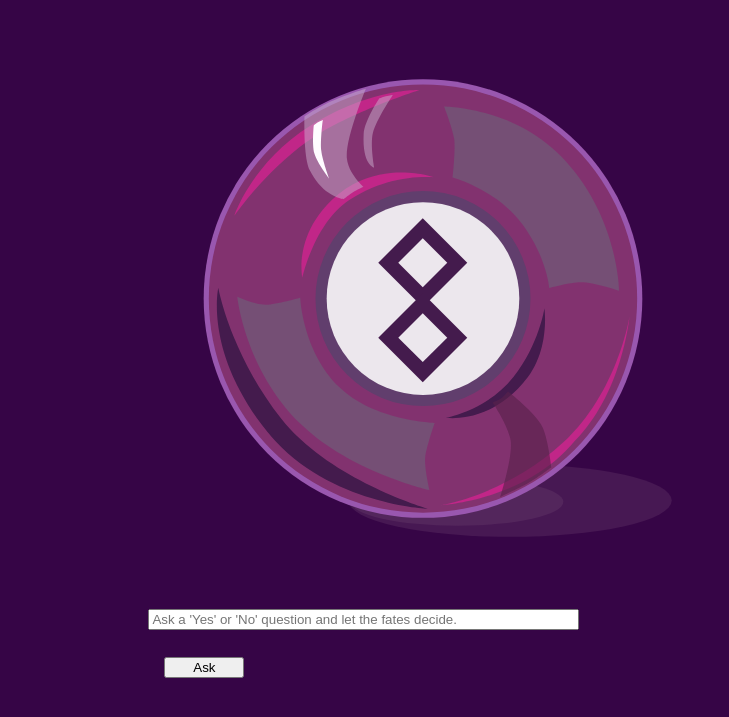
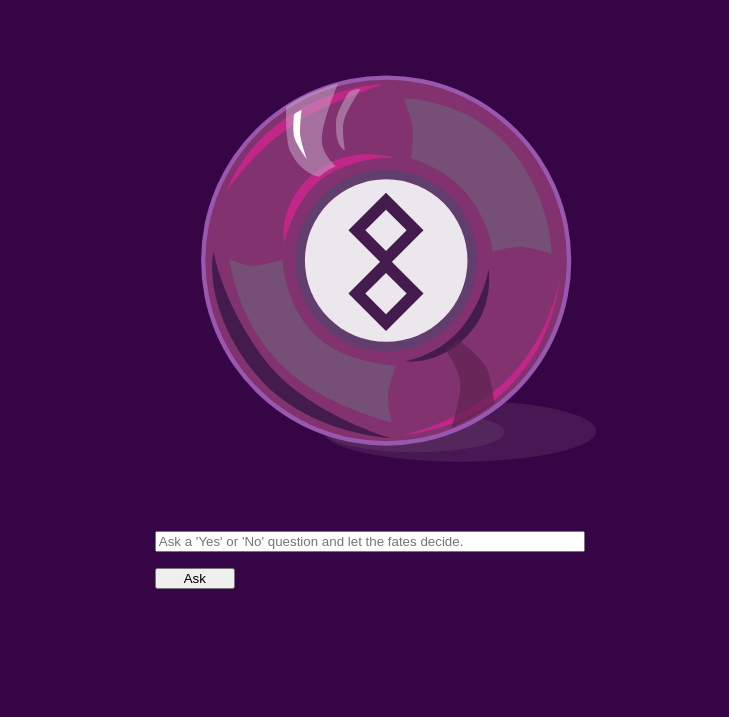
Before and after one commit to PrincessMooMoo/magic8ball, a plain HTML site: page index.html in a window 1280 px wide. Shown: the part 73-790 px from the top of the page, without its empty margins (274-1003 px from the left). Drawn offline with Linux system fonts and the light colour scheme.

Commit message:
made some changes to css
working on making elements disappear when the user clicks on "ask"

```diff
--- a/css/style.css
+++ b/css/style.css
@@ -23,7 +23,7 @@ body {
 }
 
 .form-layout {
-    width: 100%;
+    width: 33%;
     margin: auto;
     position: relative;
     flex-direction: column;
@@ -31,20 +31,23 @@ body {
 }
 
 .input-question {
-    width: 33%;
+    width: 100%;
     position: relative;
-    left: 33%;
 }
 
 .ask-button {
     width: 2.5rem;
     position: relative;
-    top: 1.5rem;
     font-weight: 500;
 }
-.front-ball {
+.image-position {
     position: relative;
     width: 33%;
     left: 36%;
     margin-bottom: 1rem;
 }
+
+.image-position img {
+    max-width: 100%;
+    height: auto;
+}
--- a/index.html
+++ b/index.html
@@ -8,20 +8,15 @@
 
 <body>
     <div class="title">
-        <h1>Questions? The Magic 8-Ball has answers.</h1>
+        <h1 class="header">Questions? The Magic 8-Ball has answers.</h1>
     </div>
-    <div class="front-ball" id=frontBall>
+    <!-- <div class="front-ball" id=frontBall>
         <img src="images/front.svg">
-    </div>
-    <div class="image-placeholder" id="answers">
-
+    </div> -->
+    <div id="answers" class="image-position">
+        <img src="images/front.svg" class="image">
     </div>
     <div class="form-layout">
-        <!-- <form class="invalid" onsubmit="onSubmit(event)" name="firstForm" action="">
-            <input type="checkbox" name="isActive">
-            <input type="text" name="myName" >
-            <input type="submit" text="submit">
-        </form> -->
         <form onsubmit="onSubmit(event)" name="firstForm" action="">
             <input type="text" placeholder="Ask a 'Yes' or 'No' question and let the fates decide." class="input-question" name="userInput">
             <input type="submit" value="Ask" class="ask-button">
--- a/js/magic8Ball.js
+++ b/js/magic8Ball.js
@@ -6,8 +6,13 @@ const imagesArray = ['back1.svg', 'back2.svg', 'back3.svg',
     'back16.svg', 'back17.svg', 'back18.svg',
     'back19.svg', 'back20.svg'];
 
+const title = document.querySelector('.header');
+const imagePlaceholder = document.querySelector('.image');
+
 function onSubmit(event) {
     event.preventDefault();
     const userInput = event.target.userInput.value;
-    console.log(userInput);
+    title.style.display = 'none';
+    imagePlaceholder.style.display = 'none';
+
 }
```
